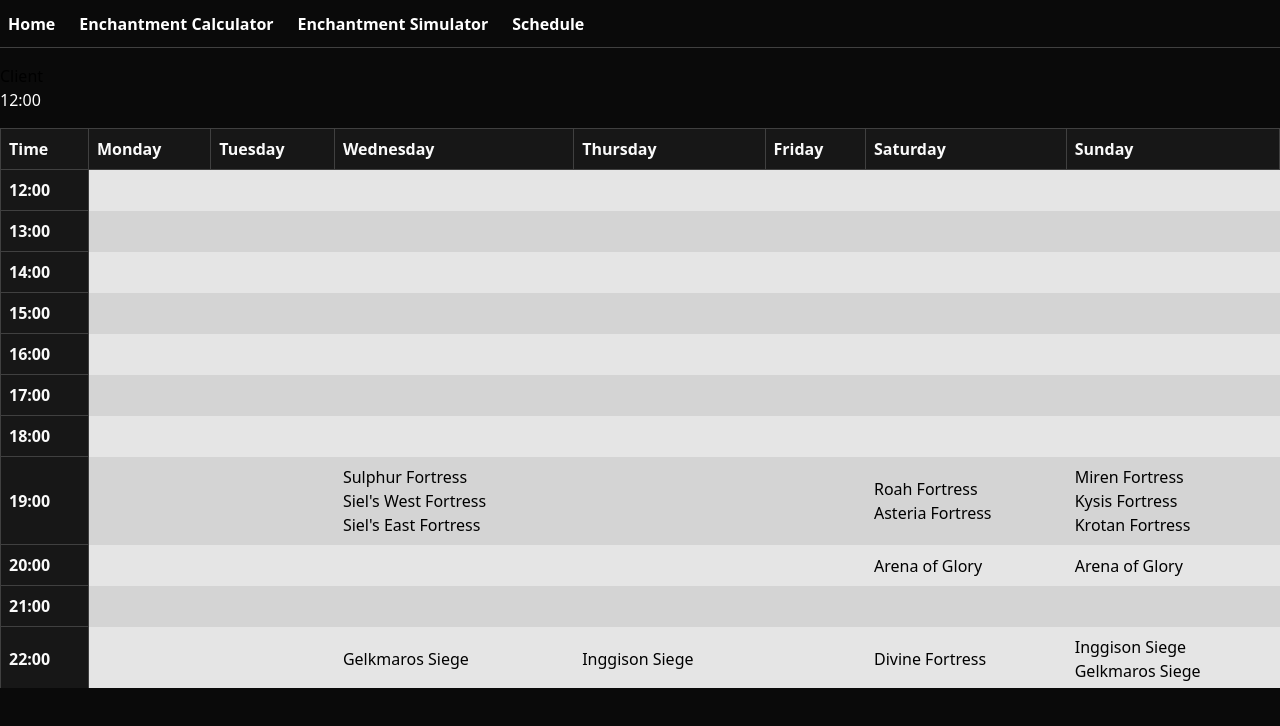
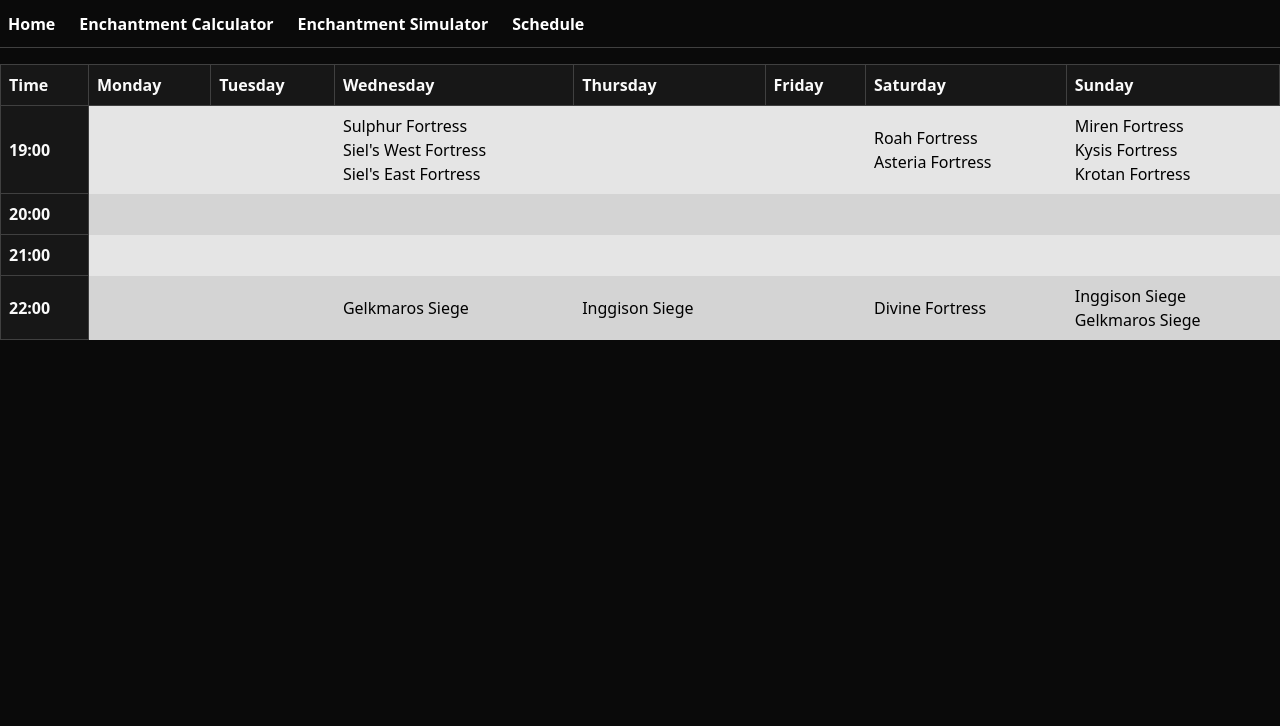
Before and after one commit to milanskendzicvulic/aion-classic-tools, a SvelteKit app: page /schedule in a window 1280 px wide. Shown: the top 726 px of the page. Built offline with nearby package versions, Linux system fonts and the light colour scheme.

Commit message:
falling back to pure HTML

```diff
--- a/src/routes/schedule/+page.svelte
+++ b/src/routes/schedule/+page.svelte
@@ -1,47 +1,10 @@
 <script lang="ts">
-	import { browser } from "$app/environment";
-	import { schedule, scheduleDays, scheduleEvents, scheduleHours } from "$lib/schedule";
-	import { onMount } from "svelte";
-
-	const utc = "12:00";
-
-	const clientTime = new Date();
-
-	let littleTest = "Server";
-
-	if (browser) {
-		setTimeout(() => {
-			littleTest = "Client";
-		}, 3000);
-	}
-
-	function offset(hours: string, clientTime: Date): string {
-		let o = clientTime.getTimezoneOffset();
-
-		const d = new Date();
-
-		// console.log(parseInt(hours, 10));
-
-		// d.setUTCHours(parseInt(hours, 10));
-
-		console.log(d);
-
-		return "";
-	}
-
-	onMount(() => {
-		let utcTime = document.getElementById("utcTime");
-
-		let offsetTime = new Date().getTimezoneOffset();
-
-		const utcDate = new Date(`January 1, 2000 ${utcTime?.innerHTML} GMT+0100`);
-	});
+	/* TODO: make a function that takes in a hour in string format, ie "18:00",
+		and if the component is loaded in a browser it should format the time to "18:00 (20:00)"
+		where 20:00 is the users time
+	*/
 </script>
 
-<p>{littleTest}</p>
-
-<p id="utcTime" class="text-white">{utc}</p>
-<p id="userTime">{offset("12:00", new Date())}</p>
 <div class="table-wrapper">
 	<table>
 		<thead>
@@ -57,7 +20,67 @@
 			</tr>
 		</thead>
 		<tbody>
-			{#each scheduleHours() as hour}
+			<tr>
+				<th>19:00</th>
+				<td />
+				<td />
+				<td>
+					<div>Sulphur Fortress</div>
+					<div>Siel's West Fortress</div>
+					<div>Siel's East Fortress</div>
+				</td>
+				<td />
+				<td />
+				<td>
+					<div>Roah Fortress</div>
+					<div>Asteria Fortress</div>
+				</td>
+				<td>
+					<div>Miren Fortress</div>
+					<div>Kysis Fortress</div>
+					<div>Krotan Fortress</div>
+				</td>
+			</tr>
+			<tr>
+				<th>20:00</th>
+				<td />
+				<td />
+				<td />
+				<td />
+				<td />
+				<td />
+				<td />
+			</tr>
+			<tr>
+				<th>21:00</th>
+				<td />
+				<td />
+				<td />
+				<td />
+				<td />
+				<td />
+				<td />
+			</tr>
+			<tr>
+				<th>22:00</th>
+				<td />
+				<td />
+				<td>
+					<div>Gelkmaros Siege</div>
+				</td>
+				<td>
+					<div>Inggison Siege</div>
+				</td>
+				<td />
+				<td>
+					<div>Divine Fortress</div>
+				</td>
+				<td>
+					<div>Inggison Siege</div>
+					<div>Gelkmaros Siege</div>
+				</td>
+			</tr>
+			<!-- {#each scheduleHours() as hour}
 				<tr>
 					<th>{hour}</th>
 					{#each scheduleDays() as day}
@@ -68,7 +91,7 @@
 						</td>
 					{/each}
 				</tr>
-			{/each}
+			{/each} -->
 		</tbody>
 	</table>
 </div>
```
